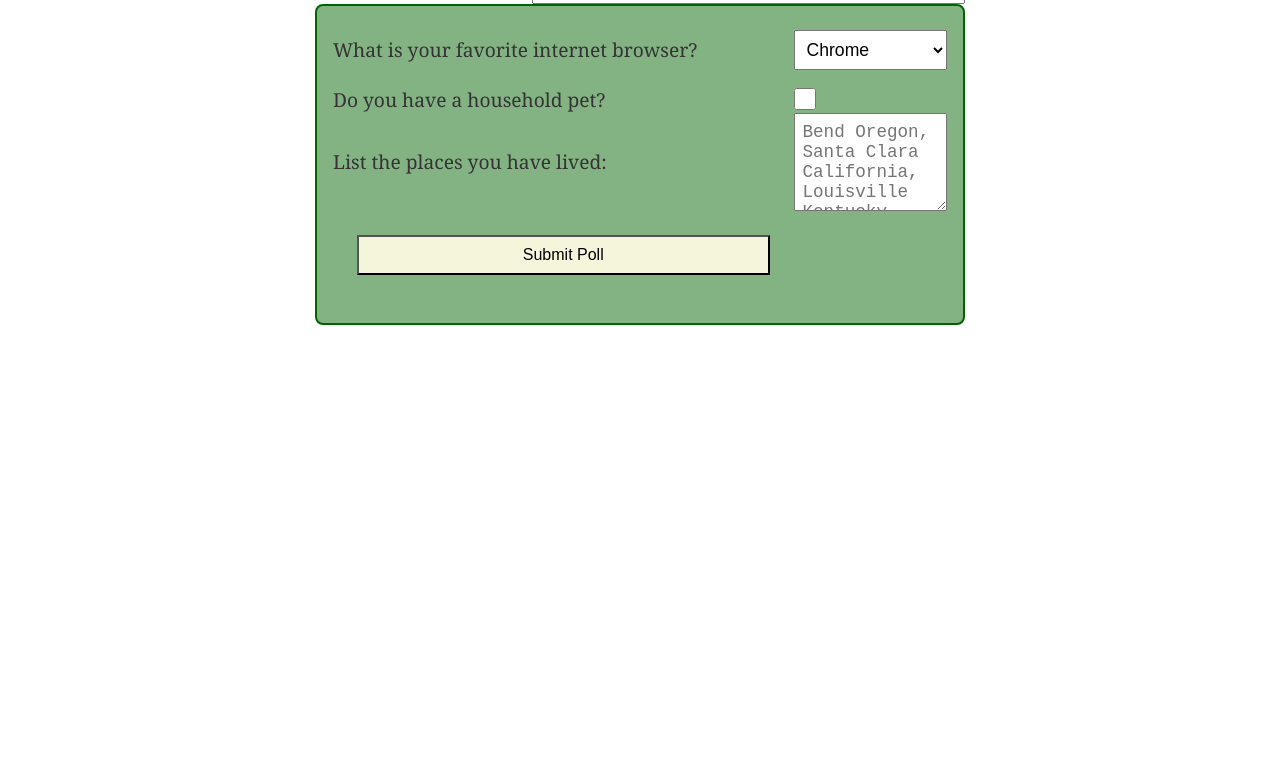
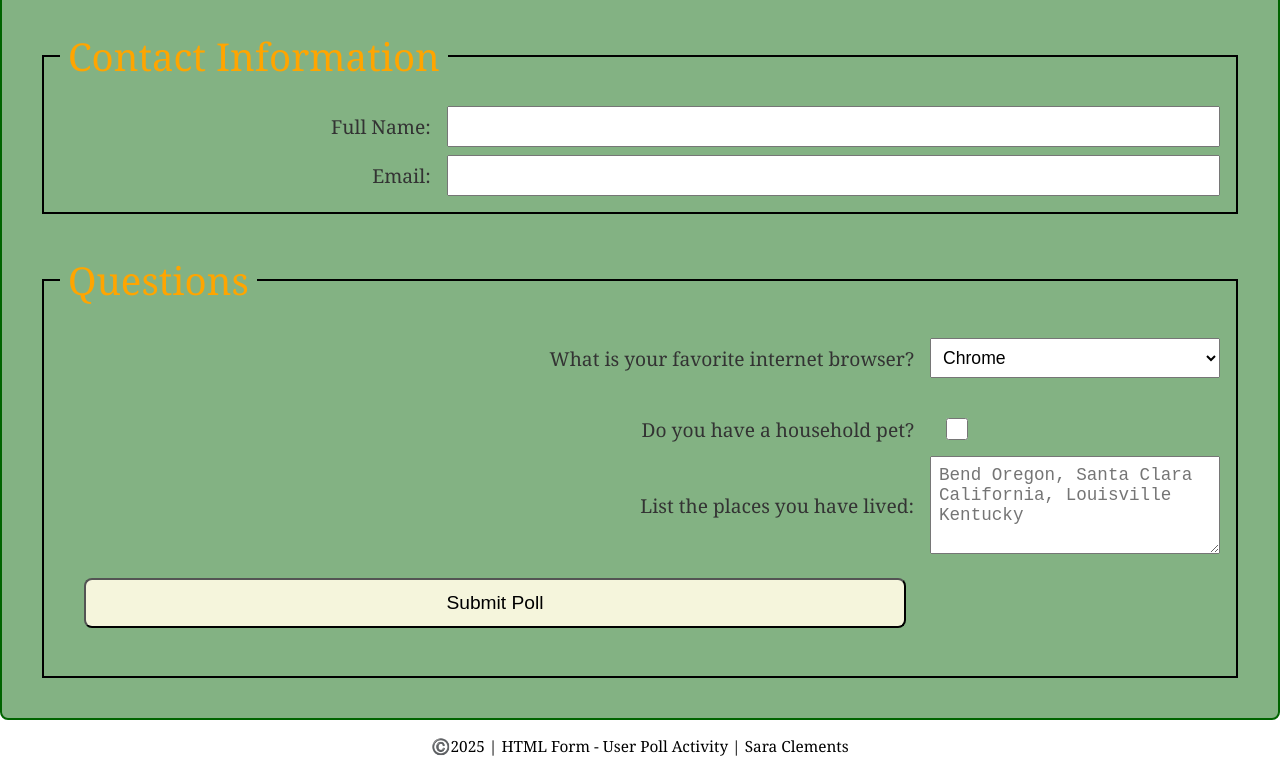
Before and after one commit to clementssara-bit/wdd130, a plain HTML site: page week05/poll-form.html in a window 1280 px wide. Shown: the part 91-848 px from the top of the page. Before the commit the page ends 800 px from the top, so only its background shows below. Drawn offline with Linux system fonts and the light colour scheme.

Commit message:
adjusting user poll

```diff
--- a/week05/pollform.html
+++ b/week05/poll-form.html
@@ -8,7 +8,12 @@
     <link rel="stylesheet" href="styles/poll-form.css">
 </head>
 <header>
+    <h1>WDD 130 | HTML Form - User Poll</h1>
+</header>
 <main>
+    <form>
+        <fieldset>
+            <legend>Contact Information</legend>
             <div class="form-item column2">
                 <label for="fullname">Full Name:</label>
                 <input type="text" id="fullname" name="fullname">
@@ -17,10 +22,12 @@
                 <label for="useremail">Email:</label>
                 <input type="email" id="useremail" name="useremail">
             </div>
-        <form>
+        </fieldset>
+        <fieldset>
+            <legend>Questions</legend>
             <div class="form-item column1">
-                <label for="favorite browser">What is your favorite internet browser?</label>
-                <select id="favorite browser" name="favorite browser">
+                <label for="browser">What is your favorite internet browser?</label>
+                <select id="browser" name="browser">
                     <option value="chrome">Chrome</option>
                     <option value="bing">Bing</option>
                     <option value="safari">Safari</option>
@@ -34,9 +41,10 @@
                     placeholder="Bend Oregon, Santa Clara California, Louisville Kentucky"></textarea>
                 <button type="submit">Submit Poll</button>
             </div>
+        </fieldset>
     </form>
 </main>
-</header>
+
 <footer>
-
+    <p>©️2025 | HTML Form - User Poll Activity | Sara Clements</p>
 </footer>
--- a/week05/styles/poll-form.css
+++ b/week05/styles/poll-form.css
@@ -6,7 +6,7 @@
 
 body {
     font-family: Cambria, Cochin, Georgia, Times, 'Times New Roman', serif;
-    font-size: 1.2em;
+    font-size: 1.2rem;
     color: #333;
     background: #fff;
 }
@@ -19,14 +19,14 @@ header {
 h1 {
     margin: 1rem;
     font-size: 1.5em;
-    color: navy;
+    color: black;
     text-align: center;
 }
 
 form {
     width: 650;
     margin: 0 auto;
-    padding: 1rem;
+    padding: 1.5rem;
     border: 2px solid darkgreen;
     border-radius: 0.5rem;
     background-color: hsla(120, 23%, 58%, 0.932);
@@ -35,7 +35,7 @@ form {
 
 fieldset {
     display: grid;
-    grid-gap: 1rem;
+    grid-gap: .5rem;
     margin: 1rem;
     border: 2px solid black;
     padding: 1rem;
@@ -56,15 +56,15 @@ fieldset {
 }
 
 legend {
-    padding: 3rem;
+    padding: 0.5rem;
     color: orange;
-    font-size: 3em;
+    font-size: 2em;
 }
 
 label {
     font-family: Georgia, 'Times New Roman', Times, serif;
-    text-align: left;
-    padding-right: 2rem;
+    text-align: right;
+    padding-right: 1rem;
 }
 
 input, select, textarea {
@@ -76,6 +76,7 @@ input[type="checkbox"] {
     width: 22px;
     height: 22px;
     vertical-align: bottom;
+    margin: 1rem;
 }
 
 button {
@@ -83,9 +84,9 @@ button {
     background-color: beige;
     color: black;
     border: 50%;
-    border-radius: 0%;
-    padding: 2%;
-    font-size: 1rem;
+    border-radius: .5rem;
+    padding: .75rem;
+    font-size: 1.2rem;
 }
 
 button:hover {
@@ -95,8 +96,8 @@ button:hover {
 footer {
     margin: 1rem auto 0;
     width: 650;
-    text-align: right;
+    text-align: center;
     font-size: 0.8em;
-    color: fuchsia;
-    border-top: 1px top solid blue;
+    color: black;
+    border-top: 8px top solid fuchsia;
 }
```
Lines whose indentation alone changed are shown as unchanged.
